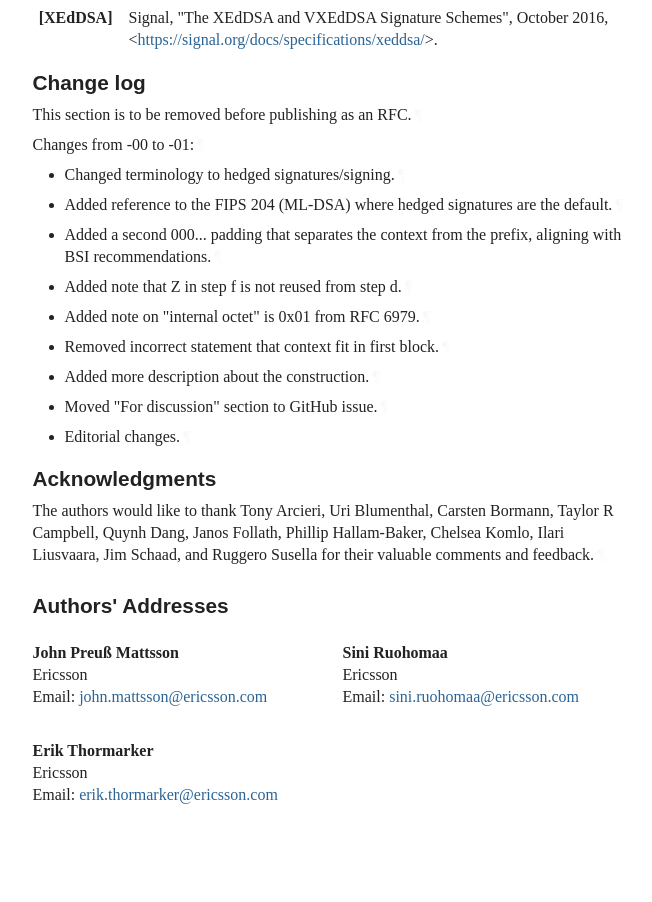
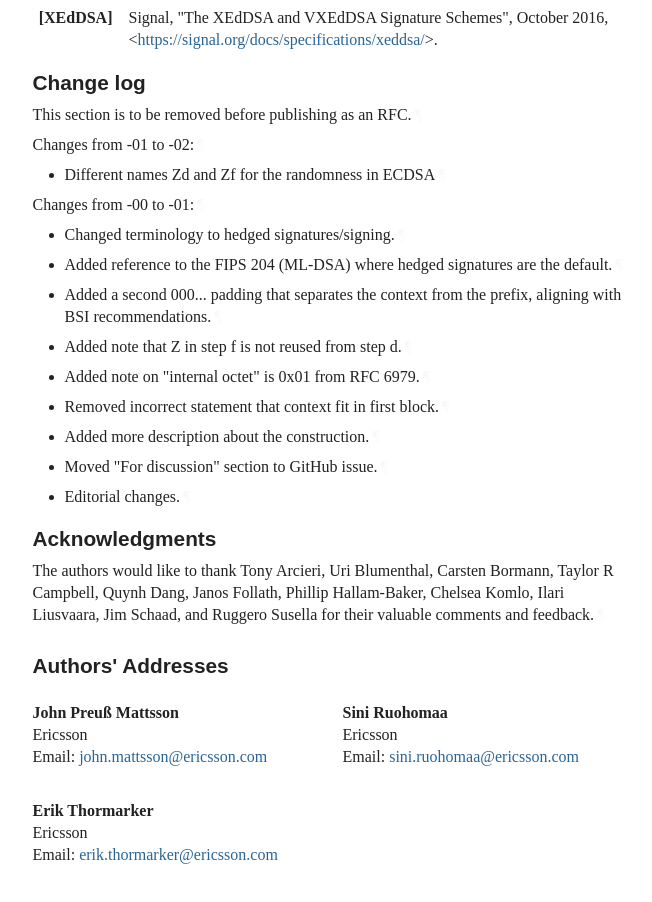
Before and after one commit to cfrg/draft-irtf-cfrg-det-sigs-with-noise, a plain HTML site: page draft-irtf-cfrg-det-sigs-with-noise.html in a window 1280 px wide. Shown: the part 10180-11082 px from the top of the page, without its empty margins (92-744 px from the left). Drawn offline with Linux system fonts and the light colour scheme; a web font is replaced by a local one.

Commit message:
Script updating gh-pages from b3d2881. [ci skip]

```diff
--- a/draft-irtf-cfrg-det-sigs-with-noise.html
+++ b/draft-irtf-cfrg-det-sigs-with-noise.html
@@ -1548,34 +1548,40 @@ f.  Set:
 <a href="#name-change-log" class="section-name selfRef">Change log</a>
       </h2>
 <p id="appendix-A-1">This section is to be removed before publishing as an RFC.<a href="#appendix-A-1" class="pilcrow">¶</a></p>
-<p id="appendix-A-2">Changes from -00 to -01:<a href="#appendix-A-2" class="pilcrow">¶</a></p>
+<p id="appendix-A-2">Changes from -01 to -02:<a href="#appendix-A-2" class="pilcrow">¶</a></p>
 <ul class="normal">
 <li class="normal" id="appendix-A-3.1">
-          <p id="appendix-A-3.1.1">Changed terminology to hedged signatures/signing.<a href="#appendix-A-3.1.1" class="pilcrow">¶</a></p>
-</li>
-        <li class="normal" id="appendix-A-3.2">
-          <p id="appendix-A-3.2.1">Added reference to the FIPS 204 (ML-DSA) where hedged signatures are the default.<a href="#appendix-A-3.2.1" class="pilcrow">¶</a></p>
-</li>
-        <li class="normal" id="appendix-A-3.3">
-          <p id="appendix-A-3.3.1">Added a second 000... padding that separates the context from the prefix, aligning with BSI recommendations.<a href="#appendix-A-3.3.1" class="pilcrow">¶</a></p>
-</li>
-        <li class="normal" id="appendix-A-3.4">
-          <p id="appendix-A-3.4.1">Added note that Z in step f is not reused from step d.<a href="#appendix-A-3.4.1" class="pilcrow">¶</a></p>
-</li>
-        <li class="normal" id="appendix-A-3.5">
-          <p id="appendix-A-3.5.1">Added note on "internal octet" is 0x01 from RFC 6979.<a href="#appendix-A-3.5.1" class="pilcrow">¶</a></p>
-</li>
-        <li class="normal" id="appendix-A-3.6">
-          <p id="appendix-A-3.6.1">Removed incorrect statement that context fit in first block.<a href="#appendix-A-3.6.1" class="pilcrow">¶</a></p>
-</li>
-        <li class="normal" id="appendix-A-3.7">
-          <p id="appendix-A-3.7.1">Added more description about the construction.<a href="#appendix-A-3.7.1" class="pilcrow">¶</a></p>
-</li>
-        <li class="normal" id="appendix-A-3.8">
-          <p id="appendix-A-3.8.1">Moved "For discussion" section to GitHub issue.<a href="#appendix-A-3.8.1" class="pilcrow">¶</a></p>
-</li>
-        <li class="normal" id="appendix-A-3.9">
-          <p id="appendix-A-3.9.1">Editorial changes.<a href="#appendix-A-3.9.1" class="pilcrow">¶</a></p>
+          <p id="appendix-A-3.1.1">Different names Zd and Zf for the randomness in ECDSA<a href="#appendix-A-3.1.1" class="pilcrow">¶</a></p>
+</li>
+      </ul>
+<p id="appendix-A-4">Changes from -00 to -01:<a href="#appendix-A-4" class="pilcrow">¶</a></p>
+<ul class="normal">
+<li class="normal" id="appendix-A-5.1">
+          <p id="appendix-A-5.1.1">Changed terminology to hedged signatures/signing.<a href="#appendix-A-5.1.1" class="pilcrow">¶</a></p>
+</li>
+        <li class="normal" id="appendix-A-5.2">
+          <p id="appendix-A-5.2.1">Added reference to the FIPS 204 (ML-DSA) where hedged signatures are the default.<a href="#appendix-A-5.2.1" class="pilcrow">¶</a></p>
+</li>
+        <li class="normal" id="appendix-A-5.3">
+          <p id="appendix-A-5.3.1">Added a second 000... padding that separates the context from the prefix, aligning with BSI recommendations.<a href="#appendix-A-5.3.1" class="pilcrow">¶</a></p>
+</li>
+        <li class="normal" id="appendix-A-5.4">
+          <p id="appendix-A-5.4.1">Added note that Z in step f is not reused from step d.<a href="#appendix-A-5.4.1" class="pilcrow">¶</a></p>
+</li>
+        <li class="normal" id="appendix-A-5.5">
+          <p id="appendix-A-5.5.1">Added note on "internal octet" is 0x01 from RFC 6979.<a href="#appendix-A-5.5.1" class="pilcrow">¶</a></p>
+</li>
+        <li class="normal" id="appendix-A-5.6">
+          <p id="appendix-A-5.6.1">Removed incorrect statement that context fit in first block.<a href="#appendix-A-5.6.1" class="pilcrow">¶</a></p>
+</li>
+        <li class="normal" id="appendix-A-5.7">
+          <p id="appendix-A-5.7.1">Added more description about the construction.<a href="#appendix-A-5.7.1" class="pilcrow">¶</a></p>
+</li>
+        <li class="normal" id="appendix-A-5.8">
+          <p id="appendix-A-5.8.1">Moved "For discussion" section to GitHub issue.<a href="#appendix-A-5.8.1" class="pilcrow">¶</a></p>
+</li>
+        <li class="normal" id="appendix-A-5.9">
+          <p id="appendix-A-5.9.1">Editorial changes.<a href="#appendix-A-5.9.1" class="pilcrow">¶</a></p>
 </li>
       </ul>
 </section>
```
Also changed, not shown: draft-irtf-cfrg-det-sigs-with-noise.txt.
